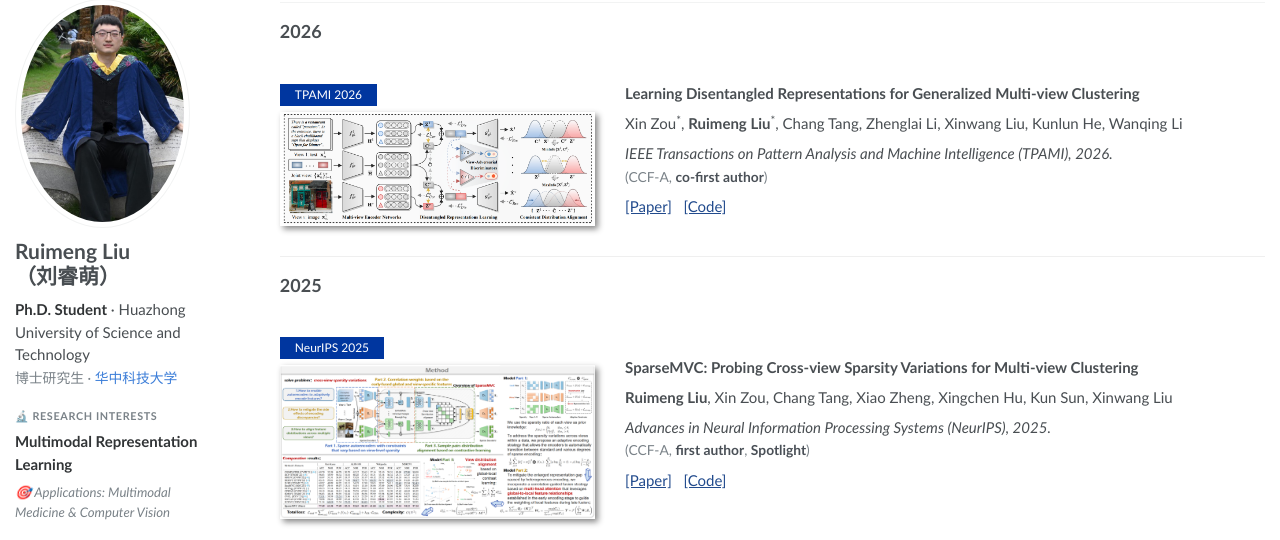
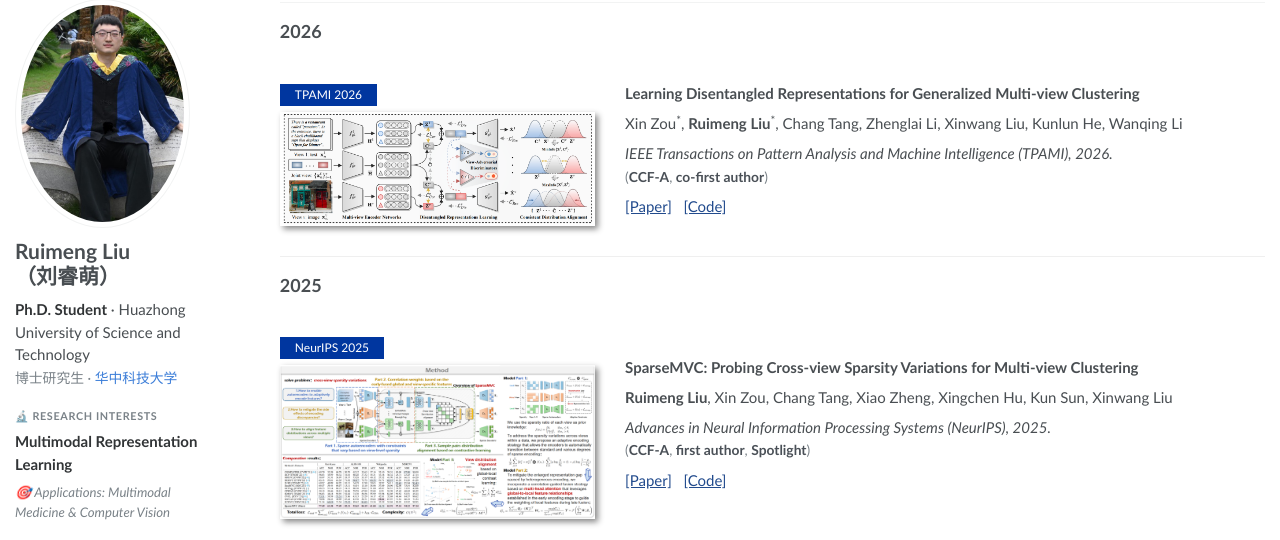
Before and after one commit to cleste-pome/cleste-pome.github.io, a Jekyll site: the page built from _pages/about.md, in a window 1280 px wide and 900 px high, scrolled down 383 px. Shown: the part 92-632 px from the top of the window. Built offline with Jekyll 4.4.1, drawn with Linux system fonts in a browser that asks for light colours; some web fonts are replaced.

Commit message:
Bold CCF-A in publication notes

```diff
--- a/_pages/about.md
+++ b/_pages/about.md
@@ -40,7 +40,7 @@ redirect_from:
 
 Xin Zou<sup>*</sup>, **Ruimeng Liu**<sup>*</sup>, Chang Tang, Zhenglai Li, Xinwang Liu, Kunlun He, Wanqing Li
 
-*IEEE Transactions on Pattern Analysis and Machine Intelligence (TPAMI), 2026.*<span class="pub-note">(CCF-A, <strong>co-first author</strong>)</span>
+*IEEE Transactions on Pattern Analysis and Machine Intelligence (TPAMI), 2026.*<span class="pub-note">(<strong>CCF-A</strong>, <strong>co-first author</strong>)</span>
 
 [\[Paper\]](https://ieeexplore.ieee.org/document/11494292/) &nbsp; [\[Code\]](https://github.com/obananas/GMAE)
 </div>
@@ -56,7 +56,7 @@ Xin Zou<sup>*</sup>, **Ruimeng Liu**<sup>*</sup>, Chang Tang, Zhenglai Li, Xinwa
 
 **Ruimeng Liu**, Chang Tang, Bo Wang, Zhenglai Li, Lianbo Guo, Xinwang Liu
 
-*IEEE Transactions on Pattern Analysis and Machine Intelligence (TPAMI), 2026.*<span class="pub-note">(CCF-A, <strong>first author</strong>)</span>
+*IEEE Transactions on Pattern Analysis and Machine Intelligence (TPAMI), 2026.*<span class="pub-note">(<strong>CCF-A</strong>, <strong>first author</strong>)</span>
 
 [\[Code\]](https://github.com/cleste-pome/MASA)
 </div>
@@ -73,7 +73,7 @@ Xin Zou<sup>*</sup>, **Ruimeng Liu**<sup>*</sup>, Chang Tang, Zhenglai Li, Xinwa
 
 **Ruimeng Liu**, Xin Zou, Chang Tang, Xiao Zheng, Xingchen Hu, Kun Sun, Xinwang Liu
 
-*Advances in Neural Information Processing Systems (NeurIPS), 2025.*<span class="pub-note">(CCF-A, <strong>first author</strong>, <strong>Spotlight</strong>)</span>
+*Advances in Neural Information Processing Systems (NeurIPS), 2025.*<span class="pub-note">(<strong>CCF-A</strong>, <strong>first author</strong>, <strong>Spotlight</strong>)</span>
 
 [\[Paper\]](https://proceedings.neurips.cc/paper_files/paper/2025/file/e366fff693ee7cdbca8ed2764bc18a71-Paper-Conference.pdf) &nbsp; [\[Code\]](https://github.com/cleste-pome/SparseMVC)
 </div>
```
